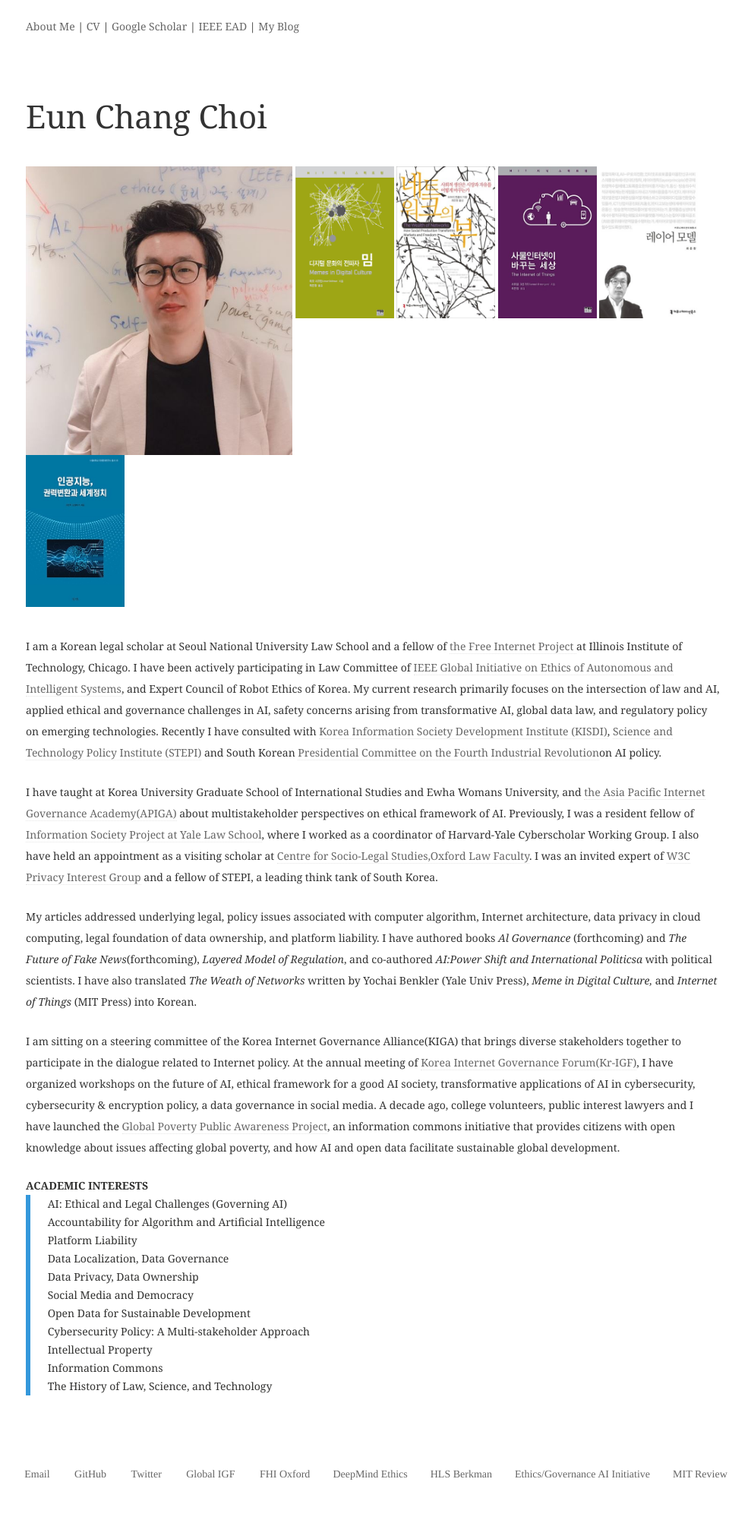
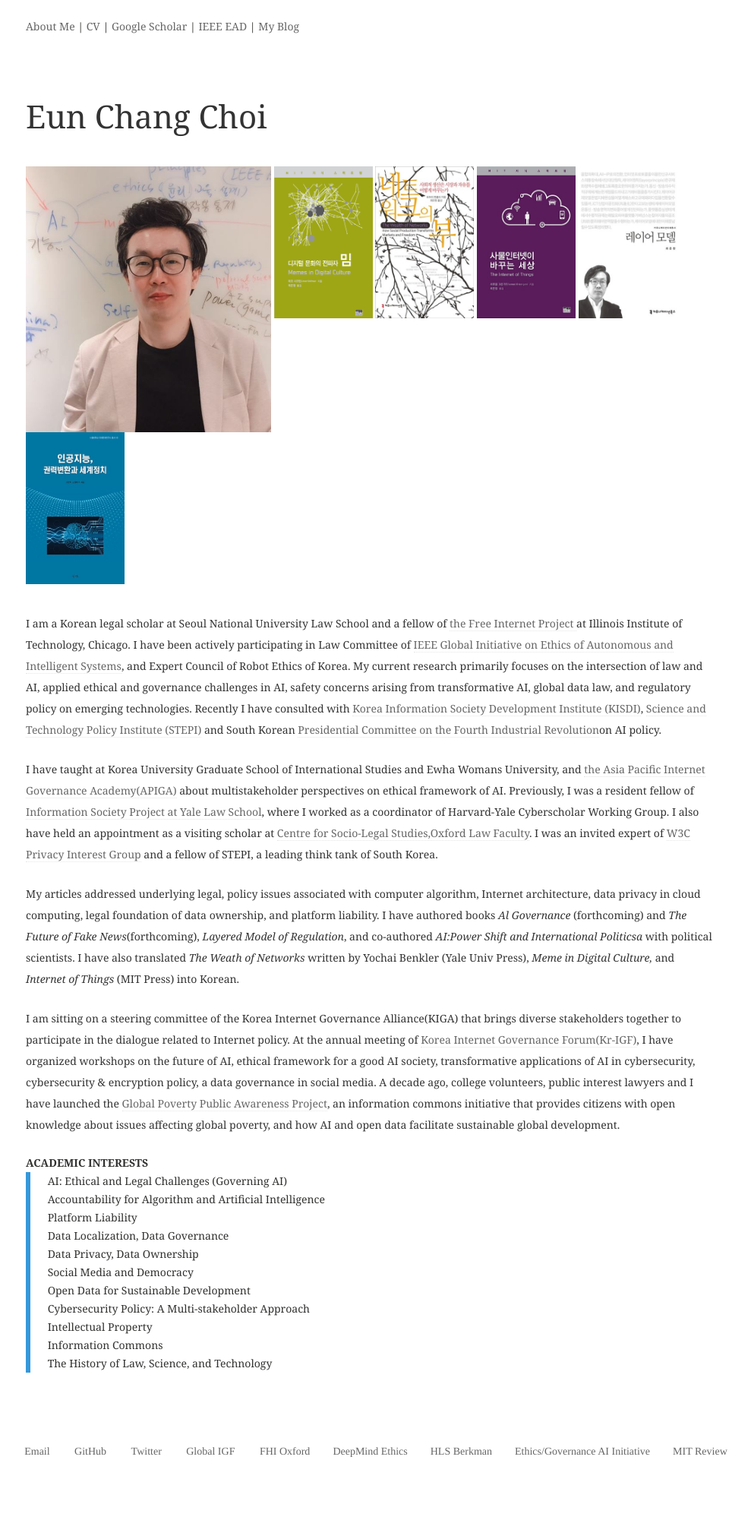
Before and after one commit to eunchangchoi/eunchangchoi.github.io, a Jekyll site: the page built from index.md, in a window 1280 px wide. Shown: the whole page at 76% size, without its empty margins (66-1055 px from the left). Built offline with Jekyll 4.4.1, drawn with Linux system fonts in a browser that asks for light colours; after the commit the page ends 1971 px from its top, so only the background shows below that.

Commit message:
Update index.md

```diff
--- a/index.md
+++ b/index.md
@@ -9,9 +9,9 @@ title: "Eun Chang Choi"
 	{% include post-grid.html %}
 {% endfor %}
 </div><!-- /.tiles -->
-<div style="width:96%">
+<div style="width:95%">
 <div>
-<img style="height:380px" src="images/profile.jpg">
+<img style="height:350px" src="images/profile.jpg">
  <a href="https://mitpress.mit.edu/books/memes-digital-culture"><img style="vertical-align:top;height:200px;width:130px;" src="images/book1.png"></a>
  <a href="http://www.benkler.org/Benkler_Wealth_Of_Networks.pdf"><img style="vertical-align:top;height:200px;width:130px;" src="images/book2.jpg"></a>
  <a href="http://www.kyobobook.co.kr/product/detailViewKor.laf?ejkGb=KOR&mallGb=KOR&barcode=9788946062726&orderClick=LAH&Kc="><img style="vertical-align:top;height:200px;width:130px;" src="images/book3.jpg"></a>
```
